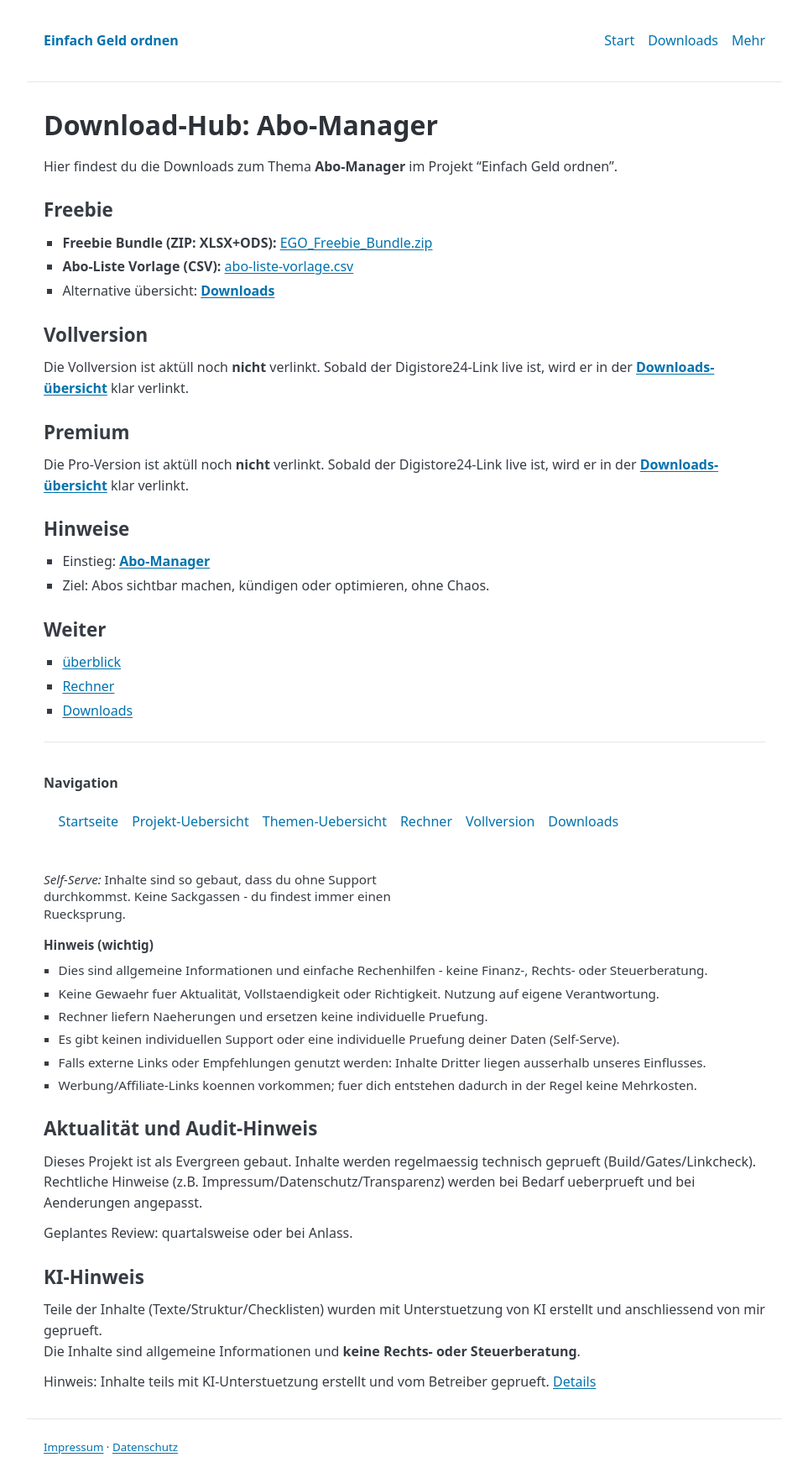
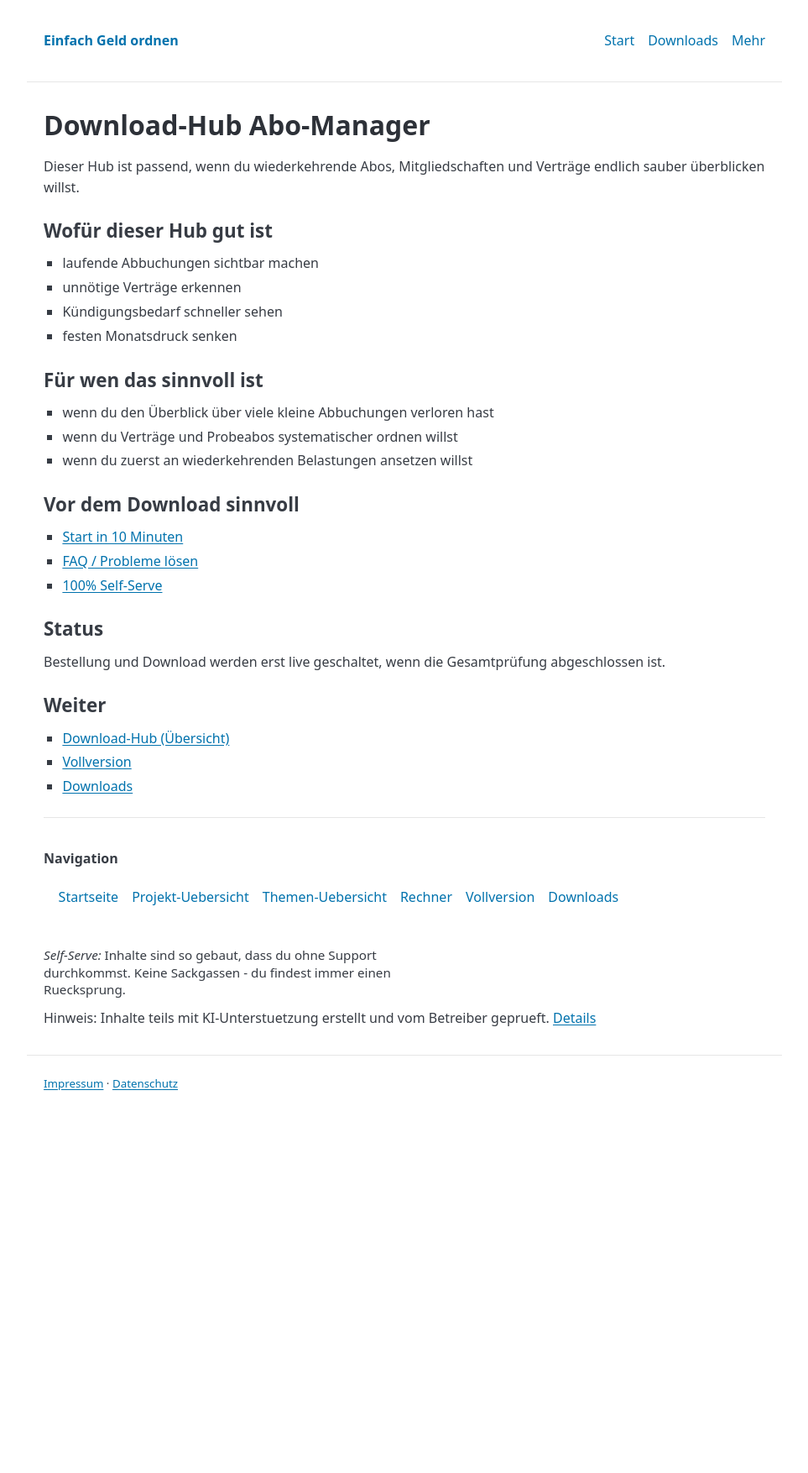
Before and after one commit to gluecklich-tools/einfach-geld-ordnen, a Jekyll site: the page built from seiten/download-hub-abo-manager.md, in a window 1280 px wide. Shown: the whole page at 84% size, without its empty margins (158-1121 px from the left). Built offline with Jekyll 4.4.1, drawn with Linux system fonts in a browser that asks for light colours; after the commit the page ends 1322 px from its top, so only the background shows below that.

Commit message:
p1: harden remaining money switch hubs

```diff
--- a/seiten/download-hub-abo-manager.md
+++ b/seiten/download-hub-abo-manager.md
@@ -1,37 +1,35 @@
 ---
 layout: default
-title: "Download-Hub: Abo-Manager"
+title: "Download-Hub Abo-Manager"
 permalink: /seiten/download-hub-abo-manager.html
-policy_blocks: show
-description: "Downloads zum Thema Abo-Manager: Freebie + naechste Schritte. Einfach ohne App."
-sitemap: false
+flow_systemlinks: true
+description: "Download-Hub Abo-Manager – Einstieg für alle, die laufende Abos und Verträge endlich sichtbar und kündigbar machen wollen."
 ---
+# Download-Hub Abo-Manager
 
-# Download-Hub: Abo-Manager
+Dieser Hub ist passend, wenn du wiederkehrende Abos, Mitgliedschaften und Verträge endlich sauber überblicken willst.
 
-Hier findest du die Downloads zum Thema **Abo-Manager** im Projekt "Einfach Geld ordnen".
+## Wofür dieser Hub gut ist
+- laufende Abbuchungen sichtbar machen
+- unnötige Verträge erkennen
+- Kündigungsbedarf schneller sehen
+- festen Monatsdruck senken
 
-## Freebie
+## Für wen das sinnvoll ist
+- wenn du den Überblick über viele kleine Abbuchungen verloren hast
+- wenn du Verträge und Probeabos systematischer ordnen willst
+- wenn du zuerst an wiederkehrenden Belastungen ansetzen willst
 
-- **Freebie Bundle (ZIP: XLSX+ODS):** [EGO_Freebie_Bundle.zip]({{ site.baseurl }}/downloads/bundles/EGO_Freebie_Bundle.zip)
-- **Abo-Liste Vorlage (CSV):** [abo-liste-vorlage.csv]({{ site.baseurl }}/downloads/vorlagen/abo-liste-vorlage.csv)
-- Alternative übersicht: **[Downloads]({{ site.baseurl }}/seiten/downloads.html)**
+## Vor dem Download sinnvoll
+- [Start in 10 Minuten]({{ site.baseurl }}/seiten/start_in_15_minuten.html)
+- [FAQ / Probleme lösen]({{ site.baseurl }}/seiten/faq_probleme_loesen.html)
+- [100% Self-Serve]({{ site.baseurl }}/seiten/self_service.html)
 
-## Vollversion
-
-Die Vollversion ist aktüll noch **nicht** verlinkt. Sobald der Digistore24-Link live ist, wird er in der **[Downloads-übersicht]({{ site.baseurl }}/seiten/downloads.html#vollversion)** klar verlinkt.
-
-## Premium
-
-Die Pro-Version ist aktüll noch **nicht** verlinkt. Sobald der Digistore24-Link live ist, wird er in der **[Downloads-übersicht]({{ site.baseurl }}/seiten/downloads.html#pro)** klar verlinkt.
-
-## Hinweise
-
-- Einstieg: **[Abo-Manager]({{ site.baseurl }}/pillar/abo-manager.html)**
-- Ziel: Abos sichtbar machen, kündigen oder optimieren, ohne Chaos.
+## Status
+Bestellung und Download werden erst live geschaltet, wenn die Gesamtprüfung abgeschlossen ist.
 
 ## Weiter
-- [überblick]({{ site.baseurl }}/pillar/einfach-geld-ordnen.html)
-- [Rechner]({{ site.baseurl }}/seiten/rechner-uebersicht.html)
+- [Download-Hub (Übersicht)]({{ site.baseurl }}/seiten/download-hub-index.html)
+- [Vollversion]({{ site.baseurl }}/seiten/vollversion.html)
 - [Downloads]({{ site.baseurl }}/seiten/downloads.html)
 {% include no_sackgasse_footer.html %}
```
Also changed, not shown: seiten/download-hub-jahreskosten-kalender.md (+22 -23 lines), seiten/download-hub-schulden-schneeball.md (+22 -23 lines).
